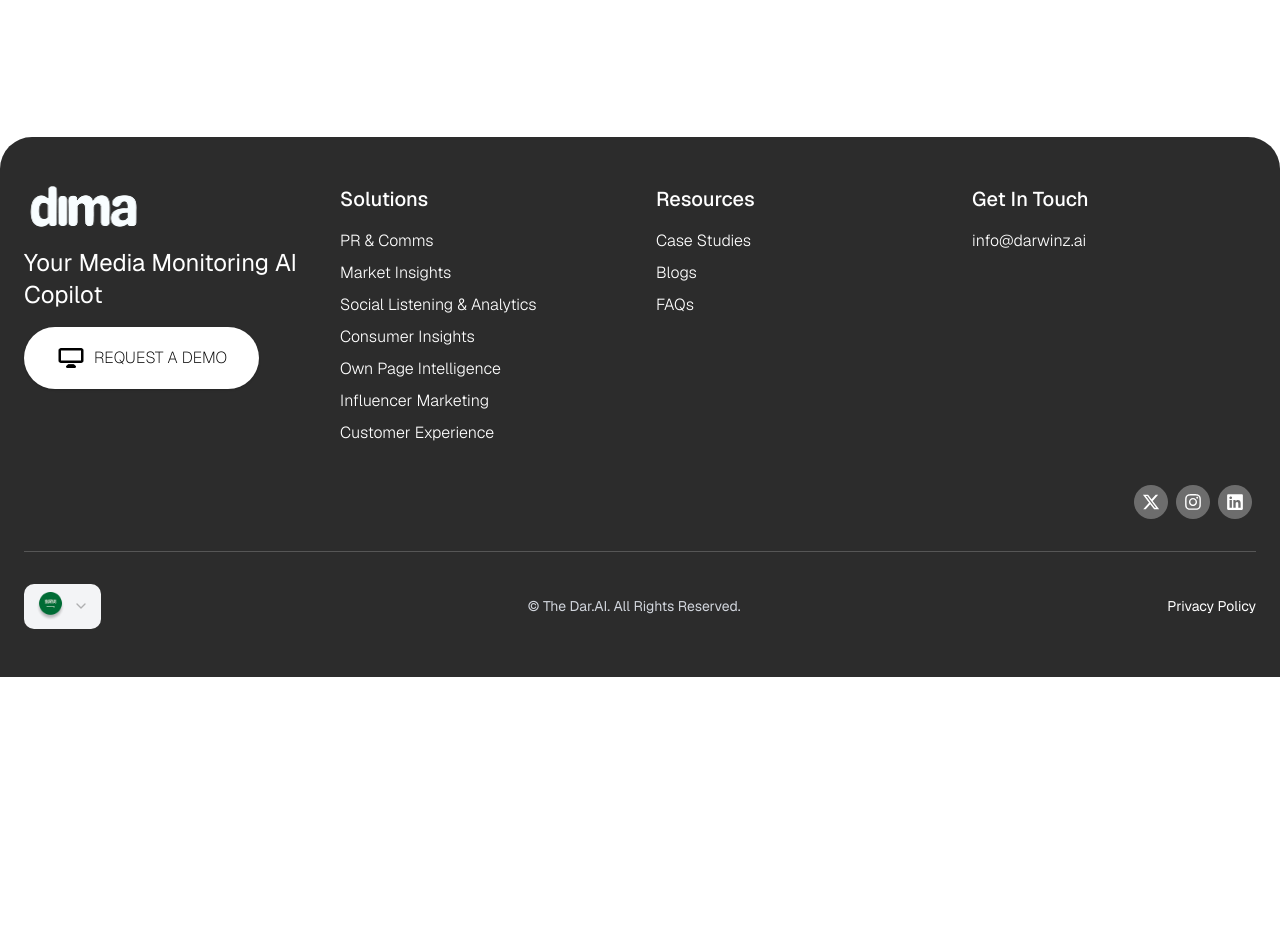
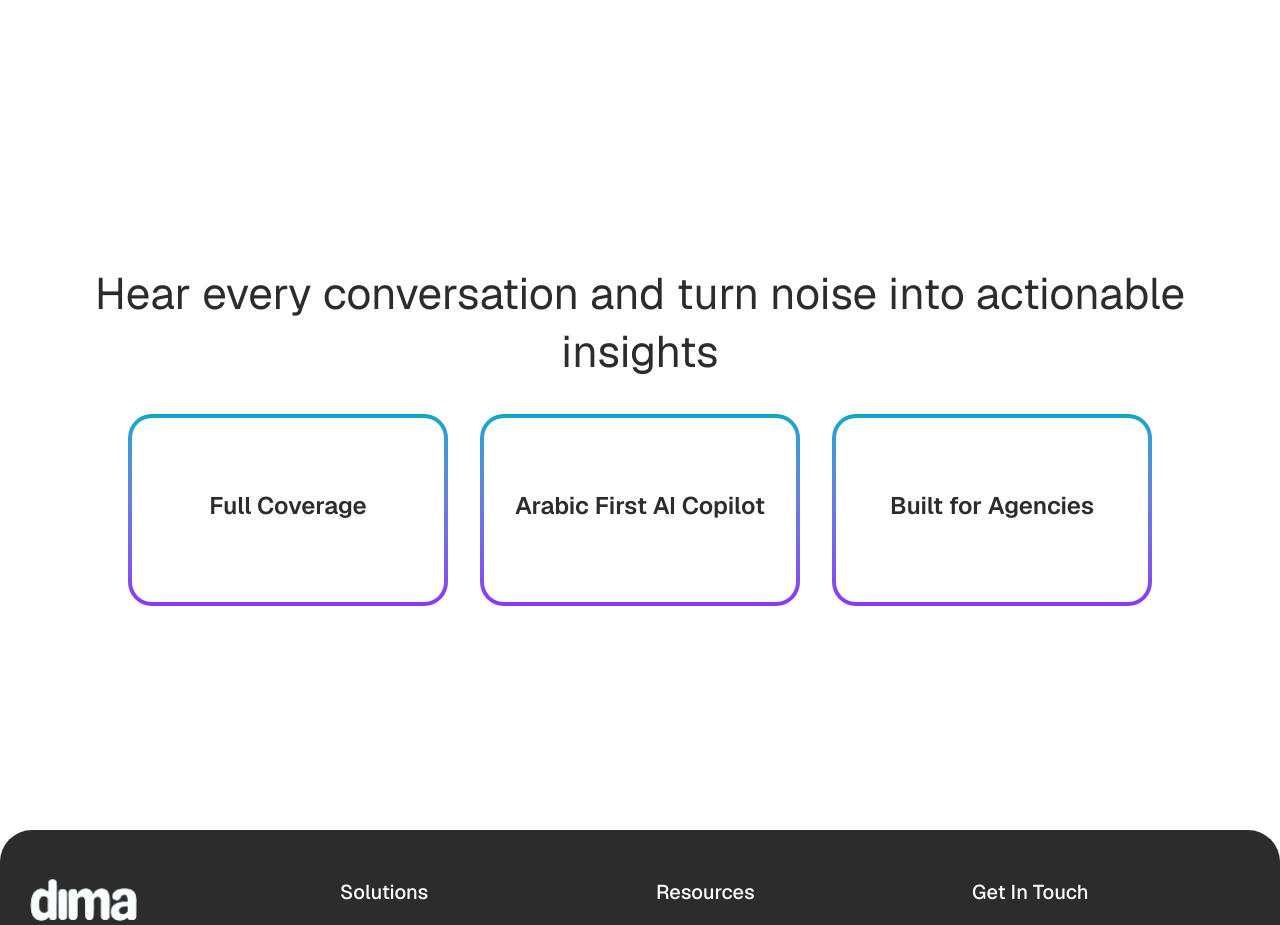
Before and after one commit to KarimChehab2003/dima-landing, a Next.js app: page /en/solutions/consumer-insights in a window 1280 px wide. Shown: the part 1020-1945 px from the top of the page. Before the commit the page ends 1697 px from the top, so only its background shows below. Built offline with nearby package versions, Linux system fonts and the light colour scheme.

Commit message:
- Implemented ExpandingCard.ts - Added ActionableInsights section

```diff
--- a/app/[locale]/solutions/[slug]/page.tsx
+++ b/app/[locale]/solutions/[slug]/page.tsx
@@ -1,3 +1,4 @@
+import ActionableInsightsSection from "../sections/ActionableInsightsSection";
 import HeroSection from "../sections/HeroSection";
 
 type SolutionPageProps = {
@@ -9,6 +10,7 @@ async function SolutionPage({ params }: SolutionPageProps) {
     return (
         <main>
             <HeroSection />
+            <ActionableInsightsSection />
         </main>
     );
 }
--- /dev/null
+++ b/app/[locale]/solutions/components/ExpandingCard.tsx
@@ -0,0 +1,48 @@
+"use client";
+import { renderHighlightedText } from "@/lib/helpers";
+import { CardType } from "@/types/info";
+import { AnimatePresence, motion } from "motion/react";
+import { useState } from "react";
+
+function ExpandingCard({ title, description, highighted }: CardType) {
+    const [isHovered, setIsHovered] = useState(false);
+
+    const variants = {
+        hidden: { opacity: 0, y: 20, transition: { duration: 0.3 } },
+        visible: { opacity: 1, y: 0, transition: { duration: 0.3 } }
+    };
+
+    return (
+        <div
+            className="bg-linear-to-b from-primary to-[#8A38F5] p-1 basis-1/3 hover:basis-2/3 transition-all duration-500 rounded-3xl cursor-pointer min-h-48 group"
+            onMouseEnter={() => setIsHovered(true)}
+            onMouseLeave={() => setIsHovered(false)}
+        >
+            <div className="bg-white transition-colors duration-300 px-6 py-3 rounded-[20px] h-full flex flex-col justify-center">
+                <motion.h3
+                    layout
+                    animate={{ textAlign: isHovered ? "left" : "center" }}
+                    className={`text-2xl font-semibold mb-2 ${isHovered && "text-primary"} transition-colors duration-300`}
+                >
+                    {title}
+                </motion.h3>
+
+                <AnimatePresence mode="popLayout" >
+                    {isHovered && (
+                        <motion.p
+                            variants={variants}
+                            initial="hidden"
+                            animate="visible"
+                            exit="hidden"
+                            className="mt-2"
+                        >
+                            {renderHighlightedText(description, highighted)}
+                        </motion.p>
+                    )}
+                </AnimatePresence>
+            </div>
+        </div >
+    );
+}
+
+export default ExpandingCard;
--- /dev/null
+++ b/app/[locale]/solutions/sections/ActionableInsightsSection.tsx
@@ -0,0 +1,25 @@
+import { actionableInsightsCardsInfo } from "@/data/constants/info";
+import SectionWrapper from "../../(home)/components/SectionWrapper";
+import ExpandingCard from "../components/ExpandingCard";
+
+function ActionableInsightsSection() {
+    return (
+        <SectionWrapper>
+            <div className="container mx-auto flex flex-col justify-center items-center gap-8 my-12">
+                {/* Heading */}
+                <h2 className="text-2xl lg:text-[44px] text-center">Hear every conversation and turn noise into actionable insights</h2>
+
+                {/* Expanding Cards */}
+                <div className="flex flex-col lg:flex-row justify-between items-stretch gap-8 w-full max-w-5xl max-h-48">
+                    {
+                        actionableInsightsCardsInfo.map((card) => (
+                            <ExpandingCard key={card.title} {...card} />
+                        ))
+                    }
+                </div>
+            </div>
+        </SectionWrapper>
+    );
+}
+
+export default ActionableInsightsSection;
--- a/data/constants/info.ts
+++ b/data/constants/info.ts
@@ -1,4 +1,4 @@
-import { CardInfo, CaseStudyInfo, ConversationInfo, EmpoweringAgenciesInfo, QuestionAccordion, TestimonialType } from "@/types/info";
+import { CardType, CaseStudyInfo, ConversationInfo, EmpoweringAgenciesInfo, QuestionAccordion, TestimonialType } from "@/types/info";
 import { FaChartLine, FaLaptop, FaLayerGroup } from "react-icons/fa6";
 import { PiUserList } from "react-icons/pi";
 
@@ -142,3 +142,21 @@ export const testimonialsInfo: TestimonialType[] = [
         companyLogo: "/testimonial-logos/alsagheer.png",
     },
 ]
+
+export const actionableInsightsCardsInfo: CardType[] = [
+    {
+        title: "Full Coverage",
+        description: "Track and analyze coverage across online publications, social media, print, TV, radio & closed communities, so you can get the full picture.",
+        highighted: "online publications, social media, print, TV, radio & closed communities"
+    },
+    {
+        title: "Arabic First AI Copilot",
+        description: "Monitor with unmatched Arabic accuracy across all dialects, slang and Franco-Arabic.",
+        highighted: "dialects, slang and Franco-Arabic."
+    },
+    {
+        title: "Built for Agencies",
+        description: "Scale without constraints, Unlimited keywords, reports & users. dima adapts to your high-volume needs.",
+        highighted: "Unlimited keywords, reports & users."
+    },
+]
--- /dev/null
+++ b/lib/helpers.tsx
@@ -0,0 +1,12 @@
+export const renderHighlightedText = (text: string, highlight?: string) => {
+    if (!highlight) return text;
+
+    const parts = text.split(new RegExp(`(${highlight})`, 'gi'));
+    return parts.map((part, index) =>
+        part.toLowerCase() === highlight?.toLowerCase() ? (
+            <span key={index} className="text-primary">{part}</span>
+        ) : (
+            <span key={index}>{part}</span>
+        )
+    );
+};
--- a/types/info.d.ts
+++ b/types/info.d.ts
@@ -1,11 +1,5 @@
 import { IconType } from "react-icons";
 
-// Might delete
-export type CardInfo = {
-    title: string;
-    highlight: string;
-    variant: "text-left-content-right" | "text-image" | "text-only"
-}
 
 export type EmpoweringAgenciesInfo = {
     title: string;
@@ -39,3 +33,9 @@ export type TestimonialType = {
     jobRole: string;
     companyLogo: string;
 }
+
+export type CardType = {
+    title: string;
+    description: string;
+    highighted?: string;
+}
```
